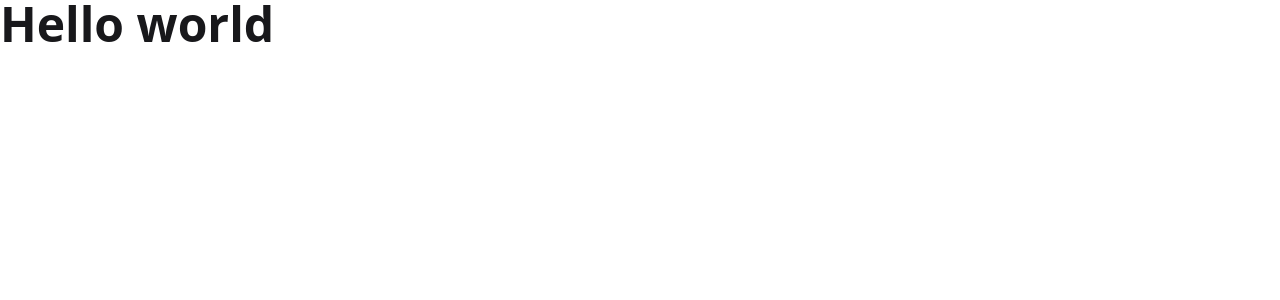
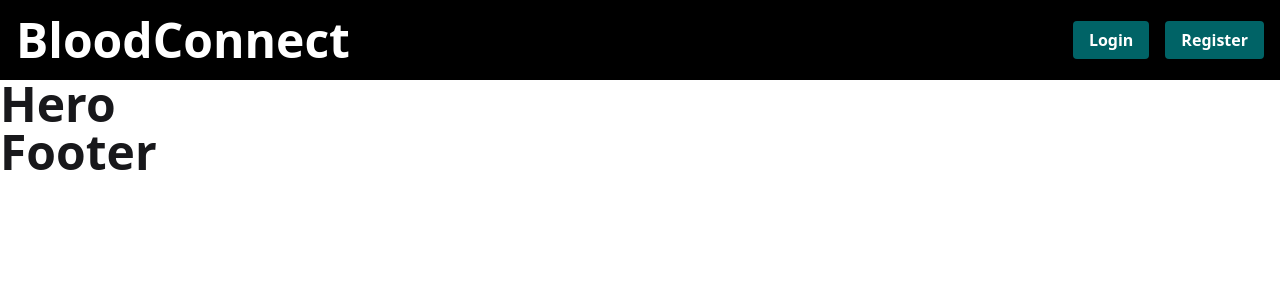
Before and after one commit to MizanRbf/blood-connect, a Next.js app: page / in a window 1280 px wide. Shown: the top 300 px of the page. Built offline with nearby package versions, Linux system fonts and the light colour scheme.

Commit message:
project setup

```diff
--- /dev/null
+++ b/src/app/Components/Footer/Footer.jsx
@@ -0,0 +1,11 @@
+import React from "react";
+
+const Footer = () => {
+  return (
+    <div>
+      <h1>Footer</h1>
+    </div>
+  );
+};
+
+export default Footer;
--- /dev/null
+++ b/src/app/Components/Hero/Hero.jsx
@@ -0,0 +1,11 @@
+import React from "react";
+
+const Hero = () => {
+  return (
+    <div>
+      <h1>Hero</h1>
+    </div>
+  );
+};
+
+export default Hero;
--- /dev/null
+++ b/src/app/Components/Navbar/Navbar.jsx
@@ -0,0 +1,20 @@
+import Link from "next/link";
+import React from "react";
+
+const Navbar = () => {
+  return (
+    <div className="flex items-center justify-between py-4 max-w-[1500px] mx-auto px-4 bg-black">
+      <h1 className="text-white">BloodConnect</h1>
+      <div className="">
+        <Link className="button mr-4" href="/login">
+          Login
+        </Link>
+        <Link className="button " href="/register">
+          Register
+        </Link>
+      </div>
+    </div>
+  );
+};
+
+export default Navbar;
--- /dev/null
+++ b/src/app/login/page.js
@@ -0,0 +1,11 @@
+import React from "react";
+
+const Login = () => {
+  return (
+    <div>
+      <h1>Login</h1>
+    </div>
+  );
+};
+
+export default Login;
--- a/src/app/page.js
+++ b/src/app/page.js
@@ -1,9 +1,19 @@
 import Image from "next/image";
+import Navbar from "./Components/Navbar/Navbar";
+import Footer from "./Components/Footer/Footer";
+import Hero from "./Components/Hero/Hero";
 
 export default function Home() {
   return (
     <div>
-      <h1>Hello world</h1>
+      {/* Navbar */}
+      <Navbar></Navbar>
+
+      {/* Hero */}
+      <Hero></Hero>
+
+      {/* Footer */}
+      <Footer></Footer>
     </div>
   );
 }
--- /dev/null
+++ b/src/app/register/page.js
@@ -0,0 +1,11 @@
+import React from "react";
+
+const Register = () => {
+  return (
+    <div>
+      <h1>Register</h1>
+    </div>
+  );
+};
+
+export default Register;
```
